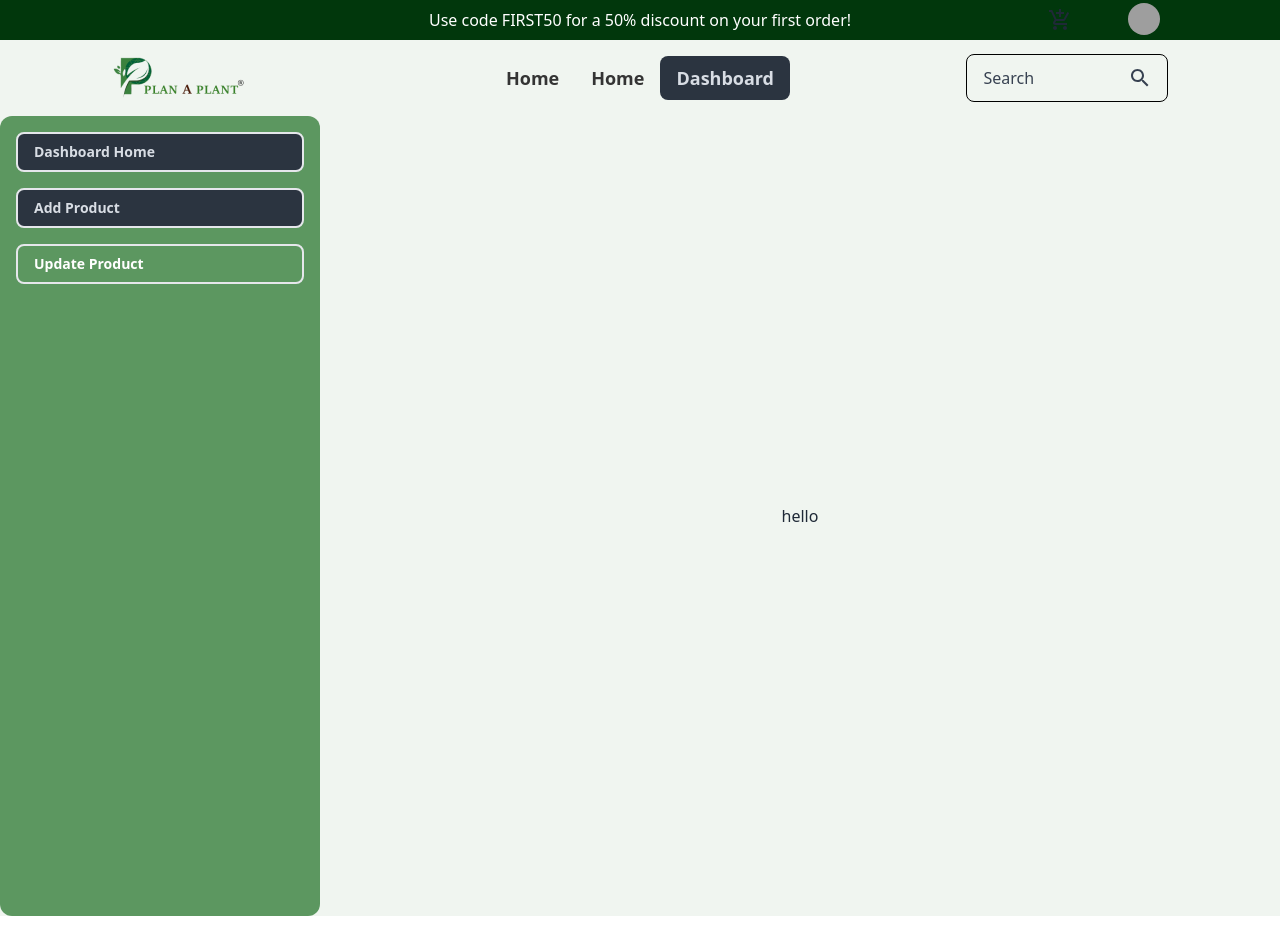
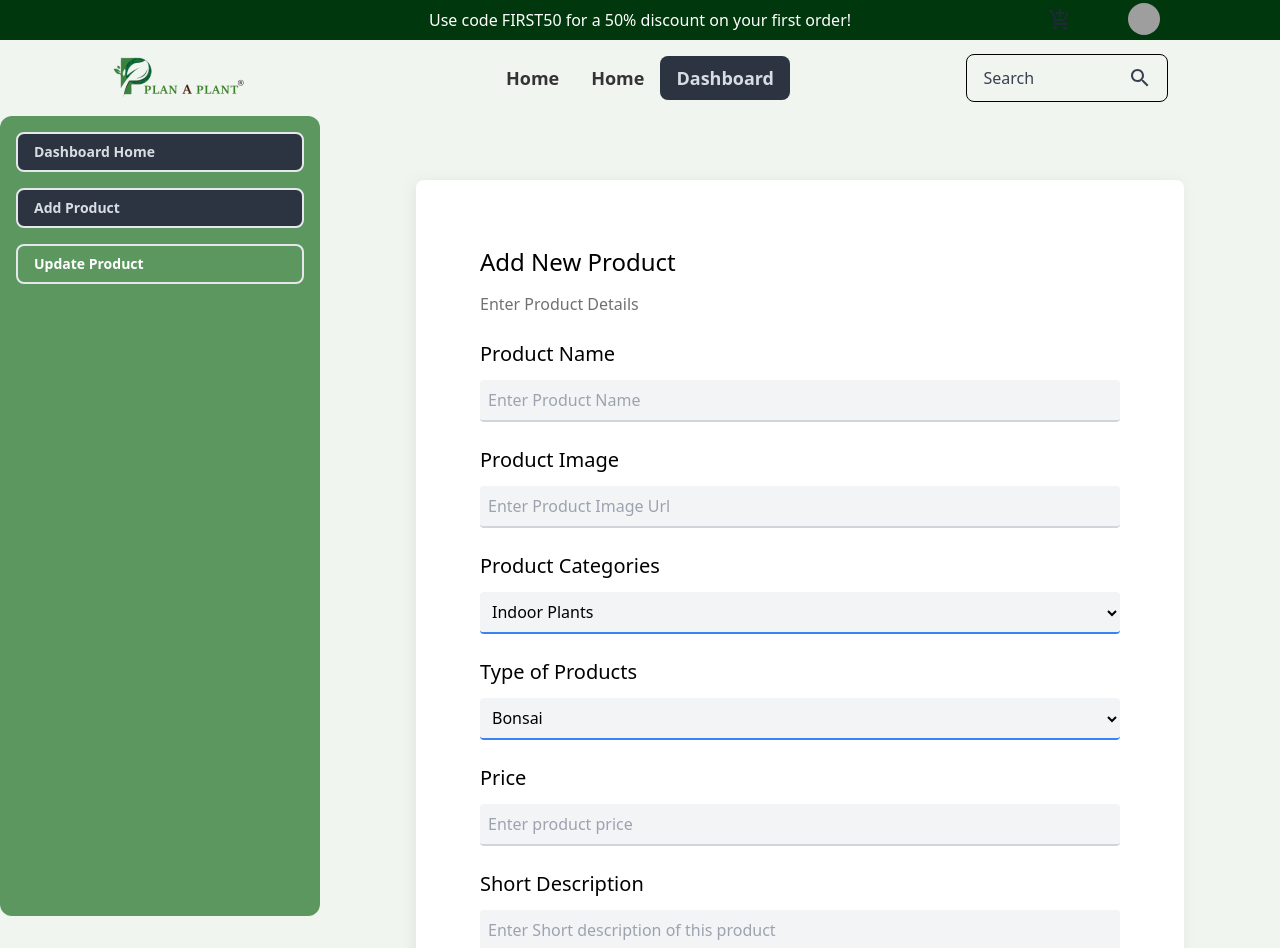
Before and after one commit to alamnahid/plan-a-planet, a React (Vite) app: page /dashboard/addproduct in a window 1280 px wide. Shown: the top 948 px of the page. Before the commit the page ends 916 px from the top, so only its background shows below. Built offline with nearby package versions, Linux system fonts and the light colour scheme; grey boxes are pictures that could not be loaded.

Commit message:
connect to mongo db and add product

```diff
--- a/src/Components/Dashboard/Add Product/AddProduct.jsx
+++ b/src/Components/Dashboard/Add Product/AddProduct.jsx
@@ -1,9 +1,88 @@
 
 
 const AddProduct = () => {
+
+    const handleAddProduct = e=>{
+        e.preventDefault()
+        const name = e.target.name.value;
+        const photo = e.target.photo.value;
+        const category = e.target.category.value;
+        const producttype = e.target.producttype.value;
+        const price = e.target.price.value;
+        const description = e.target.description.value;
+        const rating = e.target.rating.value;
+
+        const productInfo = {name, photo, category, producttype, price, description, rating}
+
+        fetch('http://localhost:5000/plants',{
+            method: 'POST',
+            headers: {
+                'content-type': 'application/json'
+            },
+            body: JSON.stringify(productInfo)
+        })
+        .then(res=>res.json())
+        .then(data=>{
+            console.log(data)
+        })
+
+    }
     return (
         <div>
-            <h1>hello</h1>
+            <div style={{ boxShadow: "-2px 2px 15px -1px rgba(113, 113, 113, 0.12)" }} className="lg:w-[60vw] mt-16 mx-auto p-8 lg:p-16 rounded-lg bg-white text-black">
+                <h1 className="text-[1.5rem] font-medium">Add New Product</h1>
+                <p className="mt-3 text-[#717171] ">Enter Product Details</p>
+
+                <form onSubmit={handleAddProduct}>
+                    <p className="text-xl mt-6 mb-3">Product Name</p>
+                    <input className="w-full p-2 border-b-2 border-gray-300 focus:border-blue-500 rounded focus:outline-none bg-gray-100" type="text" name="name" placeholder="Enter Product Name" required />
+
+                    <p className="text-xl mt-6 mb-3">Product Image</p>
+                    <input className="w-full p-2 border-b-2 border-gray-300 focus:border-blue-500 rounded focus:outline-none bg-gray-100" type="text" name="photo" placeholder="Enter Product Image Url" required />
+
+
+                    <p className="text-xl mt-6 mb-3">Product Categories</p>
+                    <div className="mb-4 relative">
+
+                        <select name="category" className="w-full p-2 bg-gray-100 rounded border-0 border-b-2 border-blue-500 focus:outline-none">
+
+                            <option value="Indoor Plants">Indoor Plants</option>
+                            <option value="Air Purifying Plants">Air Purifying Plants</option>
+                            <option value="Flowering Plants">Flowering Plants</option>
+                            <option value="Others">Others</option>
+
+                        </select>
+                    </div>
+
+                    <p className="text-xl mt-6 mb-3">Type of Products</p>
+                    <div className="mb-4 relative">
+
+                        <select name="producttype" className="w-full p-2 bg-gray-100 rounded border-0 border-b-2 border-blue-500 focus:outline-none">
+                            <option value="Bonsai">Bonsai</option>
+                            <option value="Cactus">Cactus</option>
+                            <option value="Creepers">Creepers</option>
+                            <option value="Succulents">Succulents</option>
+                            <option value="Seeds">Seeds</option>
+                            <option value="Gifting">Gifting</option>
+                            <option value="Others">Others</option>
+                        </select>
+                    </div>
+
+                    <p className="text-xl mt-6 mb-3">Price</p>
+                    <input className="w-full p-2 border-b-2 border-gray-300 focus:border-blue-500 rounded focus:outline-none bg-gray-100" type="text" name="price" placeholder="Enter product price" required />
+
+                    <p className="text-xl mt-6 mb-3">Short Description</p>
+                    <input className="w-full p-2 border-b-2 border-gray-300 focus:border-blue-500 rounded focus:outline-none bg-gray-100" type="text" name="description" placeholder="Enter Short description of this product" required />
+
+
+                    <p className="text-xl mt-6 mb-3">Rating Number</p>
+                    <input className="w-full p-2 border-b-2 border-gray-300 focus:border-blue-500 rounded focus:outline-none bg-gray-100" type="text" name="rating" placeholder="Enter Rating in number out of 5" />
+
+                    <input className="w-full h-[3.5rem] text-white text-lg cursor-pointer mt-6 p-2  rounded  bg-[#3b823fcf]" type="submit" value="Add Product"  />
+
+
+                </form>
+            </div>
 
         </div>
     );
--- a/src/Components/Dashboard/DashboardMain.jsx
+++ b/src/Components/Dashboard/DashboardMain.jsx
@@ -9,9 +9,9 @@ const DashboardMain = () => {
             <div className="drawer bg-[#F0F5F0] lg:drawer-open">
                 <input id="my-drawer-2" type="checkbox" className="drawer-toggle bg-[#F0F5F0]" />
                 <div className="drawer-content bg-[#F0F5F0] flex flex-col items-center justify-center">
+
+                    <label htmlFor="my-drawer-2" className="btn btn-primary drawer-button lg:hidden">Open Dashboard</label>
                     <Outlet></Outlet>
-                    <label htmlFor="my-drawer-2" className="btn btn-primary drawer-button lg:hidden">Open Dashboard</label>
-
 
 
                 </div>
```
